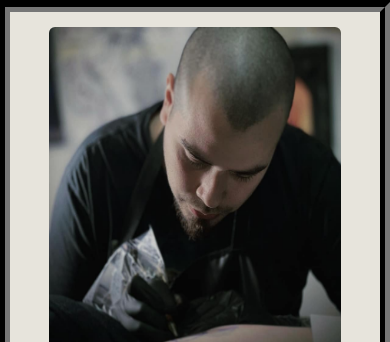
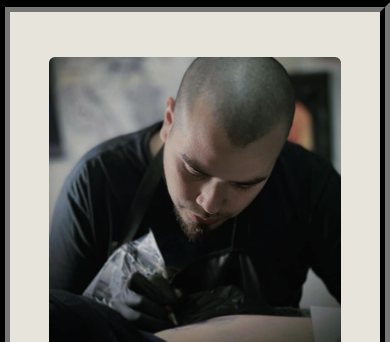
Before and after one commit to GonzaloSerpino/JDR-Tatts, a plain HTML site: page sobre_mi.html in a window 390 px wide. Shown: the part 150-492 px from the top of the page. Drawn offline with nearby package versions, Linux system fonts and the light colour scheme; a web font is replaced by a local one.

Commit message:
Retoques al responsive x2

```diff
--- a/css/style.css
+++ b/css/style.css
@@ -497,13 +497,9 @@ ul{
     }
 
     /* Sobre Mi */
-    .info {
-        display: flex;
-        flex-direction: column;
-        flex-wrap: wrap;
-        align-items: center;
-        align-content: center;
-        justify-content: space-evenly;
+    .info{
+        padding: 0px;
+        margin: 0px;
     }
 
     .info img{
@@ -656,6 +652,7 @@ ul{
     /* Sobre mi************* */
     .info img{
         width: 75vw;
+        height: 75vw;
     }
 
     /* Merch */
--- a/sobre_mi.html
+++ b/sobre_mi.html
@@ -39,7 +39,7 @@
         </header>
     </div>
     <main class="info container-fluid">
-        <div class="col-md-5">
+        <div class="col-md-5 mx-auto d-block">
             <img class="rounded mx-auto d-block" src="./Imagenes/Screenshot_20220517-193209.png" alt="Dueño de jdr tats tatuando">
         </div>
         <div class="sobremi col-md-7">
```
